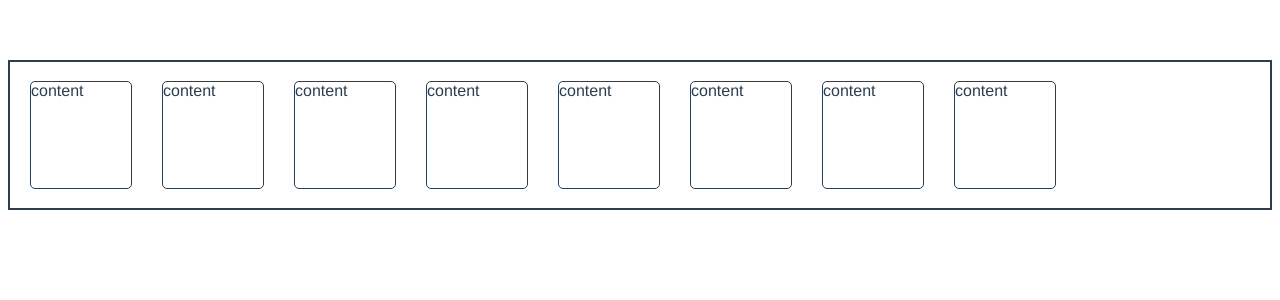
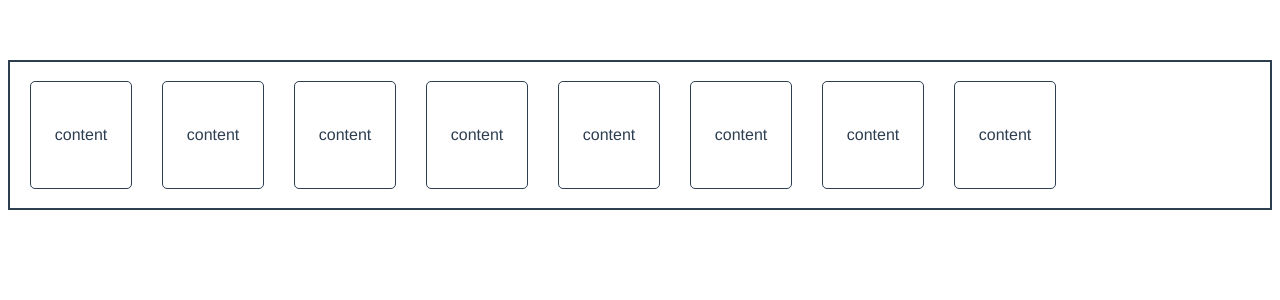
Before and after one commit to ispec-inc/vue-horizontal-scroll, a Vue app: page / in a window 1280 px wide. Shown: the top 300 px of the page. Built offline with nearby package versions, Linux system fonts and the light colour scheme.

Commit message:
[add] demo

```diff
--- a/src/App.vue
+++ b/src/App.vue
@@ -61,6 +61,7 @@ export default {
 }
 
 .inner-content {
+  display: flex;
   flex-shrink: 0;
   align-items: center;
   justify-content: center;
```
Also changed, not shown: 2 other files (tests, documents, lock files or other folders).
